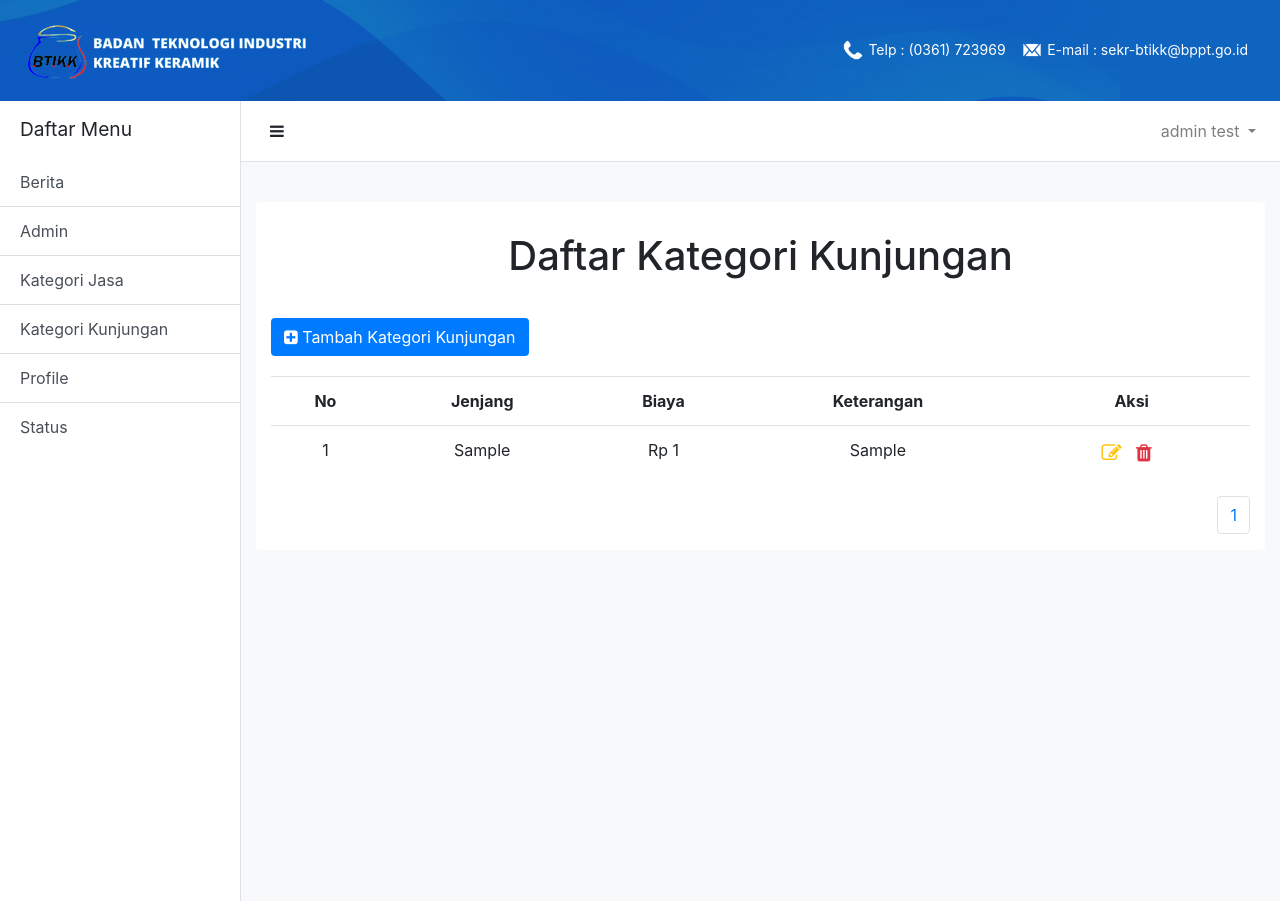
After one commit to scaryfly/projectRizky, a PHP site: page /adminContent/kategoriKunjungan.php in a window 1280 px wide. The commit adds this page. Run offline with PHP 8.4, Linux system fonts and the light colour scheme; a user stored in the database is signed in; data comes from the database, SQL or seed files in the repository; tables that the repository leaves empty hold one stand-in row (values such as "Sample post"); some libraries are stand-ins or nearby versions.

Commit message:
kategori kunjungan crud

```diff
--- /dev/null
+++ b/adminContent/kategoriKunjungan.php
@@ -0,0 +1,83 @@
+<?php
+    include("../dashboardUser.php");
+?>
+
+    <div class="card-title text-center" id="user-content-title">
+        <h1>Daftar Kategori Kunjungan</h1>
+    </div>
+    <div class='card-content'>
+        <div class="container">
+            <button class='btn bg-primary text-white' id='btn-add-content' onclick="window.location = './inputKategoriKunjungan.php';">
+                    <i class="fa fa-plus-square"></i>
+                    <span> Tambah Kategori Kunjungan</span>
+            </button>
+            <table class='table'>
+                <tr class='text-center'>
+                    <th>No</th>
+                    <th>Jenjang</th>
+                    <th>Biaya</th>
+                    <th>Keterangan</th>
+                    <th>Aksi</th>
+                </tr>
+<?php
+
+    #query untuk menampilkan semua data yang berada di tabel mahasiswa
+
+    $batas   = 5;
+    if(!isset($_GET['halaman'])){
+        $posisi  = 0;
+        $halaman = 1;
+    }else{
+        $posisi  = ($_GET['halaman']-1) * $batas;
+    }
+
+    $no = $posisi+1;
+    $tampil = mysqli_query($conn,"SELECT * FROM tb_kategoriKunjungan order by id_kategori asc limit $posisi,$batas");
+    $num = mysqli_num_rows($tampil);
+    #dilakukan pengecekan apabila data kosong maka yang Empty jika akan tampil adalah Data kosong maka Tidak data akan tampil
+    if($num==0)
+    {
+      echo "
+            <tr>
+              <td class='text-center' colspan='5'>
+                Data Kosong
+              </td>
+            </tr>";
+    }else
+    {
+      while($array=mysqli_fetch_array($tampil))
+      {
+        echo "
+                <tr>
+                    <td class='text-center'>".$no."</td>
+                    <td class='text-center'>".$array['jenjang']."</td>
+                    <td class='text-center'>Rp ".$array['biaya']."</td>
+                    <td class='text-center'>".$array['ket']."</td>
+                    <td class='text-center' id='table-action'>
+                        <a class='text-warning icon-action' href='./editKategoriKunjungan.php?id=".$array['id_kategori']."'><i class='fa fa-edit'></i></a>
+                        <a class='text-danger icon-action' href='../proses/deleteKategoriKunjungan.php?id=".$array['id_kategori']."'><i class='fa fa-trash'></i></a>
+                    </td>
+                </tr>
+          ";
+        $no++;
+      }
+    }
+?>
+                    </table>
+                    <div class='d-flex justify-content-end'>
+                        <div class="text-center">
+                            <ul class="pagination">
+                                <?php
+                                    $tampil = mysqli_query ($conn,"SELECT * FROM tb_kategoriKunjungan");
+                                    $num = mysqli_num_rows($tampil);
+                                    $jmlhalaman = ceil($num/$batas);
+                                    for($i=1;$i<=$jmlhalaman;$i++) {
+                                            echo "<li class='page-item'><a class='page-link' href='kategoriJasa.php?halaman=$i'>$i</a></li>";
+                                    }
+                                ?>
+                    </div>
+            </div>
+        </div>
+    </div>
+    </div>
+</div>
--- a/dashboardUser.php
+++ b/dashboardUser.php
@@ -64,7 +64,7 @@
     <a href="./berita.php" class="list-group-item list-group-item-action bg-white text-black ">Berita</a>
     <a href="./admin.php" class="list-group-item list-group-item-action bg-white text-black ">Admin</a>
     <a href="./kategoriJasa.php" class="list-group-item list-group-item-action bg-white text-black ">Kategori Jasa</a>
-    <a href="#" class="list-group-item list-group-item-action bg-white text-black ">Events</a>
+    <a href="./kategoriKunjungan.php" class="list-group-item list-group-item-action bg-white text-black ">Kategori Kunjungan</a>
     <a href="#" class="list-group-item list-group-item-action bg-white text-black ">Profile</a>
     <a href="#" class="list-group-item list-group-item-action bg-white text-black ">Status</a>
   </div>
```
Also changed, not shown: adminContent/editKategoriKunjungan.php (added, +36 -0 lines), adminContent/inputKategoriKunjungan.php (added, +28 -0 lines), proses/deleteKategoriKunjungan.php (added, +11 -0 lines), proses/editKategoriKunjungan.php (added, +19 -0 lines), proses/inputKategoriKunjungan.php (added, +18 -0 lines).
